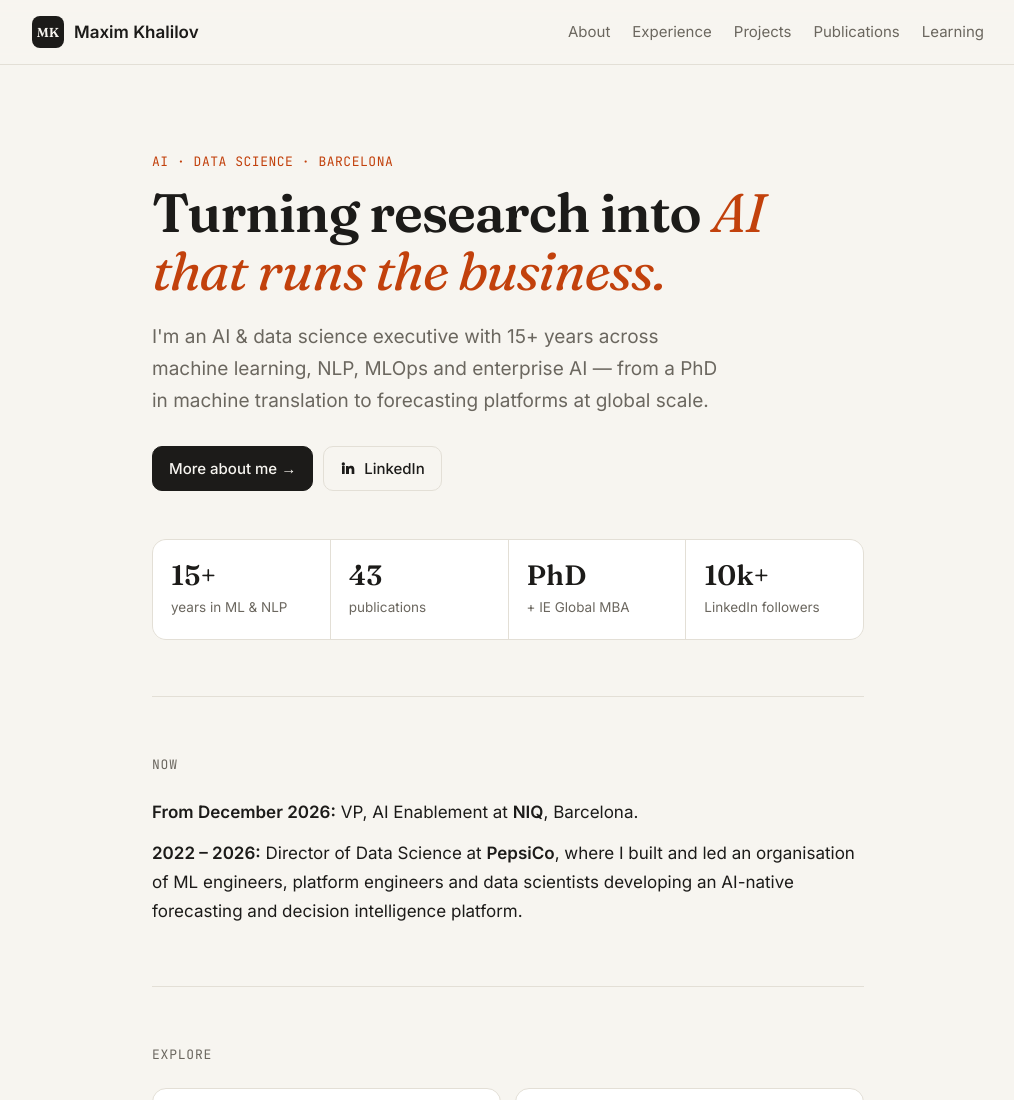
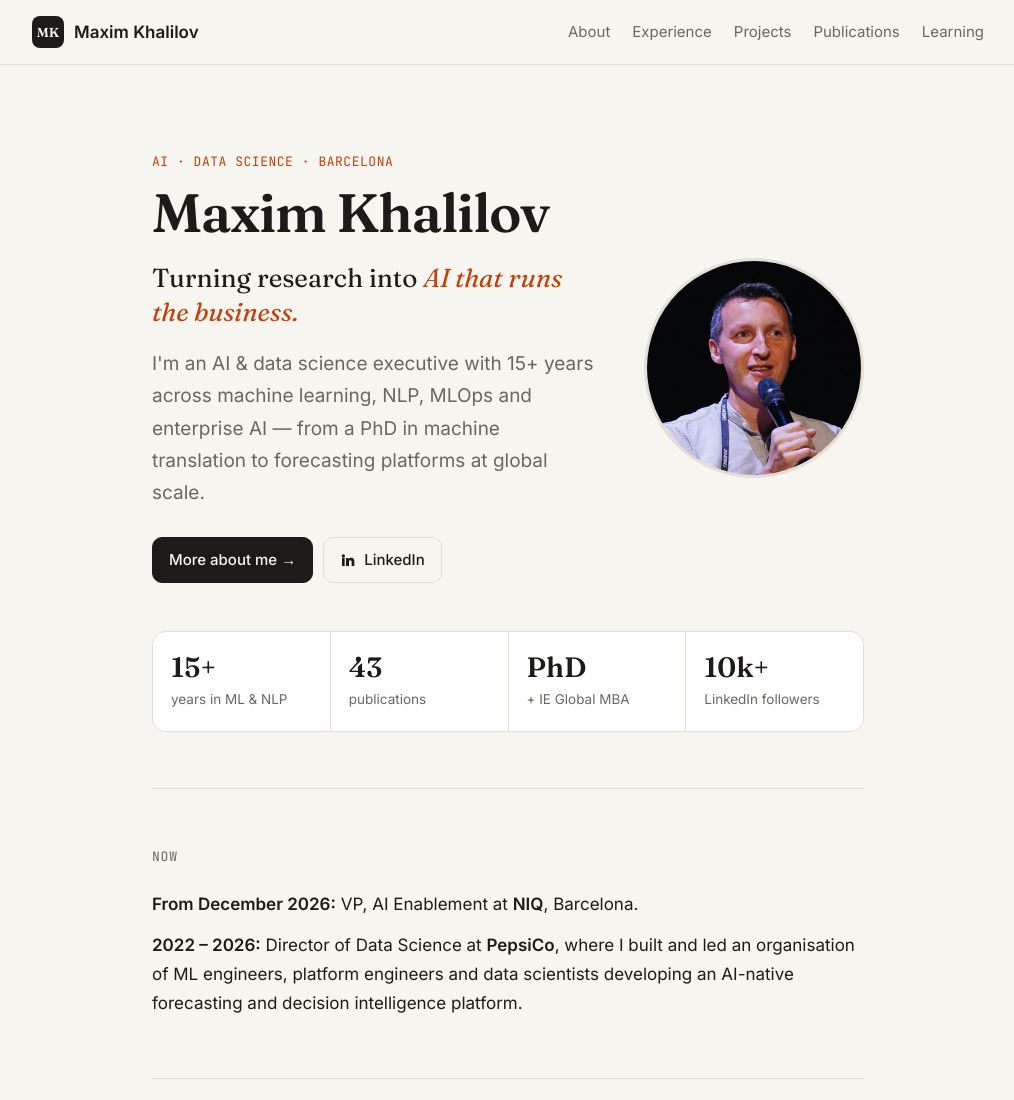
Before and after one commit to maxkhalilov/maxim-website, a plain HTML site: page index.html in a window 1280 px wide. Shown: the top 1100 px of the page, without its empty margins (132-1146 px from the left). Drawn offline with Linux system fonts and the light colour scheme.

Commit message:
Lead home page with name and photo
Co-Authored-By: Claude Opus 5.5 <noreply@anthropic.com>

```diff
--- a/index.html
+++ b/index.html
@@ -22,13 +22,17 @@
 </header>
 <main class="wrap">
 
-<div class="hero">
+<div class="hero home">
+  <img class="hero-photo" src="me.jpg" alt="Maxim Khalilov speaking on stage" width="400" height="400">
+  <div>
   <div class="eyebrow">AI · Data Science · Barcelona</div>
-  <h1>Turning research into <em>AI that runs the business.</em></h1>
+  <h1>Maxim Khalilov</h1>
+  <p class="tagline">Turning research into <em>AI that runs the business.</em></p>
   <p class="lede">I'm an AI &amp; data science executive with 15+ years across machine learning, NLP, MLOps and enterprise AI — from a PhD in machine translation to forecasting platforms at global scale.</p>
   <div class="links" style="margin-top:28px">
     <a class="btn primary" href="about.html">More about me →</a>
     <a class="btn" href="https://www.linkedin.com/in/maximkhalilov/"><svg viewBox="0 0 24 24" fill="currentColor"><path d="M4.98 3.5a2.5 2.5 0 1 1 0 5 2.5 2.5 0 0 1 0-5zM3 9h4v12H3zM9 9h3.8v1.7h.1c.5-1 1.8-2 3.8-2 4 0 4.8 2.6 4.8 6V21h-4v-5.5c0-1.3 0-3-1.9-3s-2.1 1.4-2.1 2.9V21H9z"/></svg>LinkedIn</a>
+  </div>
   </div>
 </div>
 
--- a/style.css
+++ b/style.css
@@ -35,6 +35,16 @@ nav a[aria-current]{text-decoration:underline;text-decoration-color:var(--accent
 .eyebrow{font:13px var(--mono);color:var(--accent);letter-spacing:.04em;text-transform:uppercase}
 h1{font:600 clamp(36px,6vw,54px)/1.08 var(--serif);letter-spacing:-.02em;margin:14px 0 20px}
 h1 em{font-style:italic;font-weight:400;color:var(--accent)}
+.hero.home{display:grid;grid-template-columns:1fr 220px;gap:48px;align-items:center}
+.hero.home > div{grid-row:1}
+.hero-photo{grid-column:2;grid-row:1;width:220px;height:220px;border-radius:50%;object-fit:cover;border:3px solid var(--line)}
+.tagline{font:400 clamp(20px,2.6vw,26px)/1.3 var(--serif);margin:0 0 18px}
+.tagline em{font-style:italic;color:var(--accent)}
+@media (max-width:720px){
+  .hero.home{grid-template-columns:1fr;gap:24px;padding-top:48px}
+  .hero.home > div{grid-row:2}
+  .hero-photo{grid-column:1;width:140px;height:140px}
+}
 .lede{font-size:19px;color:var(--muted);max-width:580px;margin:0}
 
 section{padding:48px 0;border-top:1px solid var(--line)}
```
